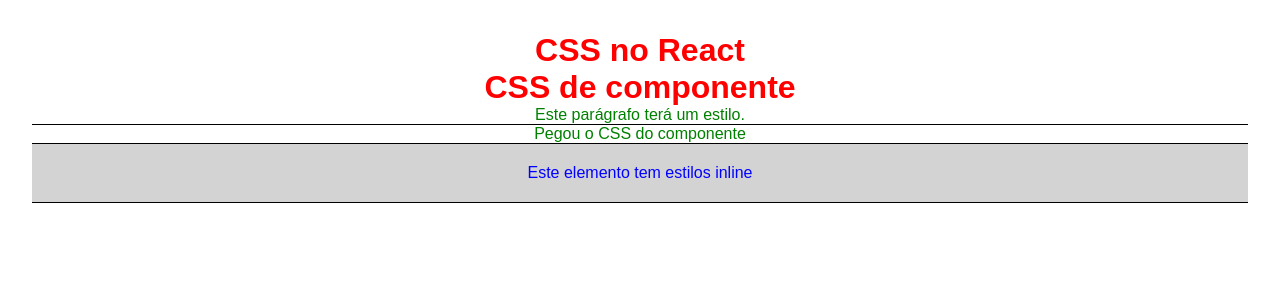
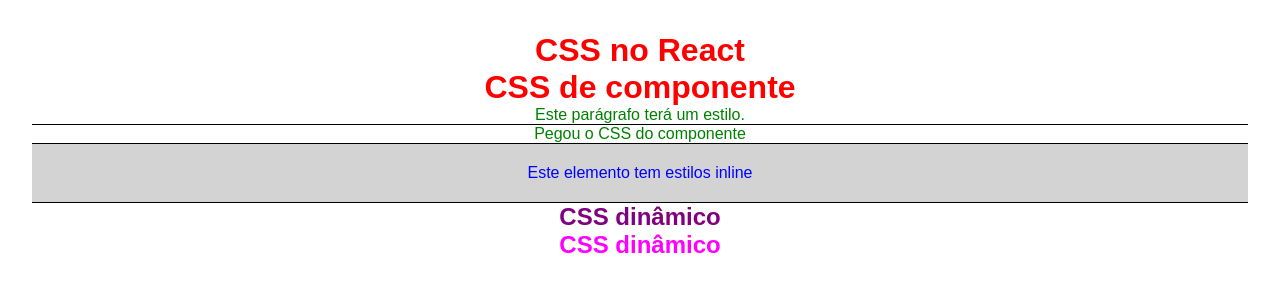
Before and after one commit to joaoppaixao/react-HDC, a React (Vite) app in the folder 4_CSS_REACT/css-react/: page / in a window 1280 px wide. Shown: the top 300 px of the page. Built offline with nearby package versions, Linux system fonts and the light colour scheme.

Commit message:
utilizando o if ternario em estilos inline dinâmicos

```diff
--- a/4_CSS_REACT/css-react/src/App.jsx
+++ b/4_CSS_REACT/css-react/src/App.jsx
@@ -4,6 +4,9 @@ import './App.css'
 import MyComponent from './components/MyComponent'
 
 function App() {
+
+  // 4 - css dinâmico
+  const n = 12;
 
   return (
     <div>
@@ -14,6 +17,9 @@ function App() {
       <p>Pegou o CSS do componente</p>
       { /* 3 - inline style */}
       <p style={{color: "blue", padding: "20px", backgroundColor: "lightgray"}}>Este elemento tem estilos inline</p>
+      { /* 4 - inline style dinâmico */}
+      <h2 style={n > 10 ? {color: "purple"} : {color: "magenta"}}>CSS dinâmico</h2>
+      <h2 style={n > 20 ? {color: "purple"} : {color: "magenta"}}>CSS dinâmico</h2>
     </div>
   )
 }
```
Also changed, not shown: 4_CSS_REACT/css-react/src/index.css (line endings or trailing spaces).
